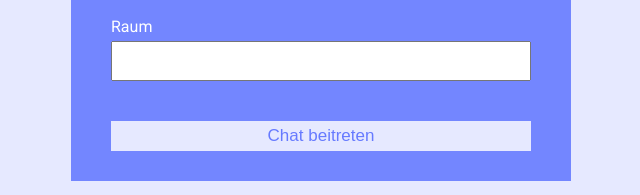
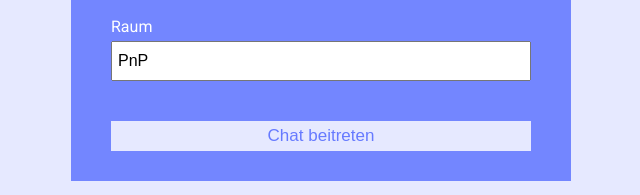
Before and after one commit to Desturo/pnpchatapp, a website: page public/index.html in a window 1280 px wide. Shown: the part 255-450 px from the top of the page, 319-959 px from the left. Drawn offline with Linux system fonts and the light colour scheme.

Commit message:
Update index.html
added default room

```diff
--- a/public/index.html
+++ b/public/index.html
@@ -32,7 +32,7 @@
 					</div>
 					<div class="form-control">
 						<label for="room">Raum</label>
-						<input type="text" name="room" id="room">
+						<input type="text" name="room" id="room" value="PnP">
 					</div>
 					<button type="submit" class="btn">Chat beitreten</button>
 				</form>
```
